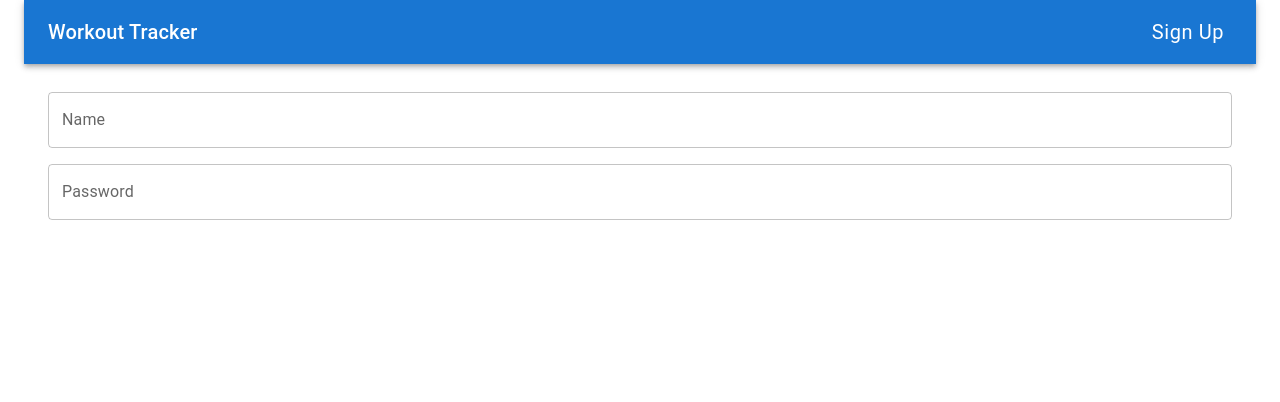
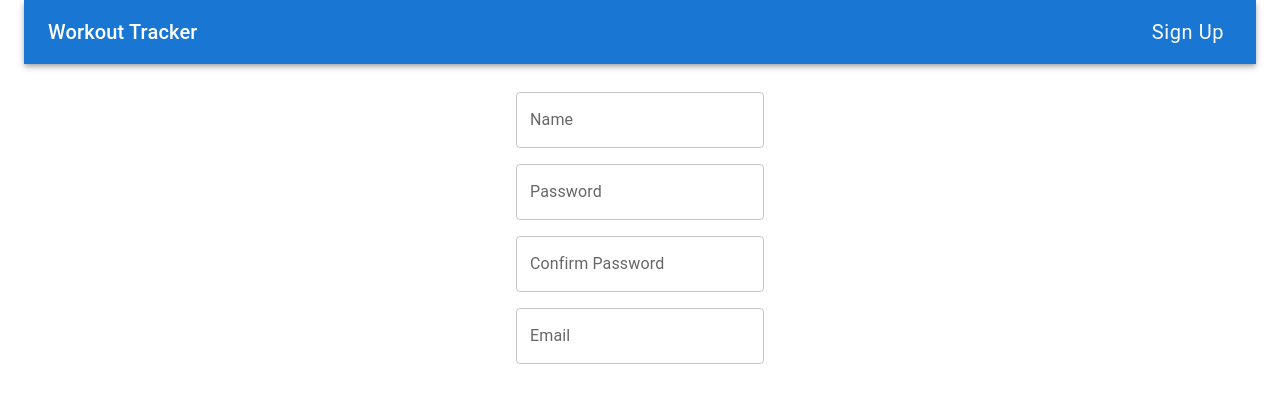
Before and after one commit to muhammad-amirul98/Workout-Tracker-App, a React (Vite) app in the folder tsapp/: page /signup in a window 1280 px wide. Shown: the top 402 px of the page. Built offline with nearby package versions, Linux system fonts and the light colour scheme.

Commit message:
Completed Sign Up Front End Page

```diff
--- a/tsapp/src/components/SignUp.tsx
+++ b/tsapp/src/components/SignUp.tsx
@@ -3,27 +3,42 @@ import { useState } from "react";
 import DialogContent from "@mui/material/DialogContent";
 import TextField from "@mui/material/TextField";
 import Stack from "@mui/material/Stack";
+import { Typography } from "@mui/material";
 
 type User = {
   username: string;
   password: string;
   role: "USER";
   email: string;
-  number: string;
 };
 
 function SignUp() {
   //   const [open, setOpen] = useState(false);
+  const [confirmPassword, setConfirmPassword] = useState<string>("");
+  const [error, setError] = useState<string>("");
   const [userData, setUserData] = useState<User>({
     username: "",
     password: "",
     role: "USER",
     email: "",
-    number: "",
   });
 
   const handleChange = (e: React.ChangeEvent<HTMLInputElement>) => {
     setUserData({ ...userData, [e.target.name]: e.target.value });
+  };
+
+  const handleConfirmPasswordChange = (
+    e: React.ChangeEvent<HTMLInputElement>
+  ) => {
+    setConfirmPassword(e.target.value);
+  };
+
+  const validateConfirmPassword = () => {
+    if (confirmPassword && confirmPassword !== userData.password) {
+      setError("Passwords do not match!");
+    } else {
+      setError(""); // Clear error if passwords match
+    }
   };
 
   //   const handleSignUp = () => {
@@ -36,7 +51,7 @@ function SignUp() {
   return (
     <>
       <DialogContent>
-        <Stack spacing={2} mt={1}>
+        <Stack spacing={2} alignItems="center" mt={1}>
           <TextField
             label="Name"
             name="username"
@@ -46,7 +61,27 @@ function SignUp() {
           <TextField
             label="Password"
             name="password"
-            value={userData.username}
+            type="password"
+            value={userData.password}
+            onChange={handleChange}
+          ></TextField>
+          <TextField
+            label="Confirm Password"
+            name="password"
+            type="password"
+            value={confirmPassword}
+            onChange={handleConfirmPasswordChange}
+            onBlur={validateConfirmPassword}
+          ></TextField>
+          {error && ( // Render error message if it exists
+            <Typography variant="body2" color="error">
+              {error}
+            </Typography>
+          )}
+          <TextField
+            label="Email"
+            name="email"
+            value={userData.email}
             onChange={handleChange}
           ></TextField>
         </Stack>
```
